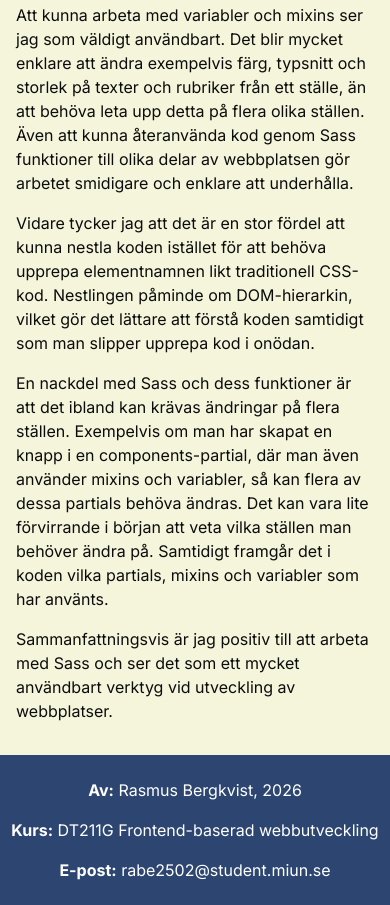
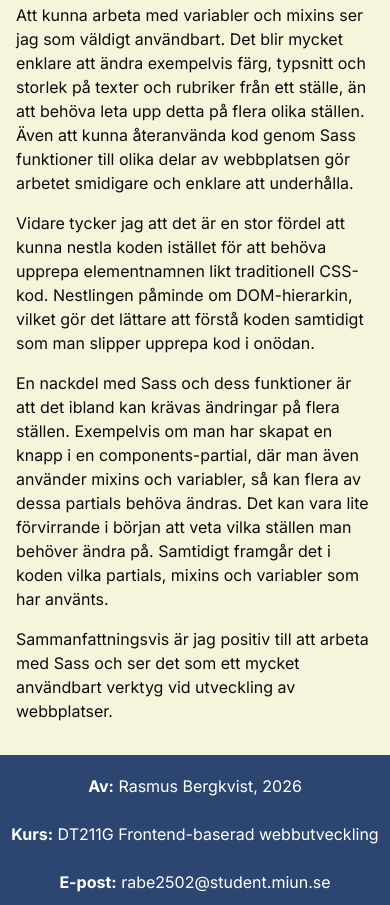
Before and after one commit to RasmusBergkvist/demowebbplats-front-end, a website built with Vite: page sass.html in a window 390 px wide. Shown: the part 595-1500 px from the top of the page. Built offline with nearby package versions, Linux system fonts and the light colour scheme.

Commit message:
Uppdaterat footer

```diff
--- a/src/scss/_layout.scss
+++ b/src/scss/_layout.scss
@@ -68,14 +68,20 @@
     }
 
     footer {
-        padding-top: 1rem;
+        padding-top: 1.5rem;
 
         p {
             display: block;
             word-break: break-word;
+            line-height: 1rem;
+            gap: 0;
+            text-align: center;
 
-            line-height: 0.5rem;
-            gap: 0;
+            a {
+                display: inline-block;
+                margin: 0 auto;
+            }
+
         }
 
     }
```
